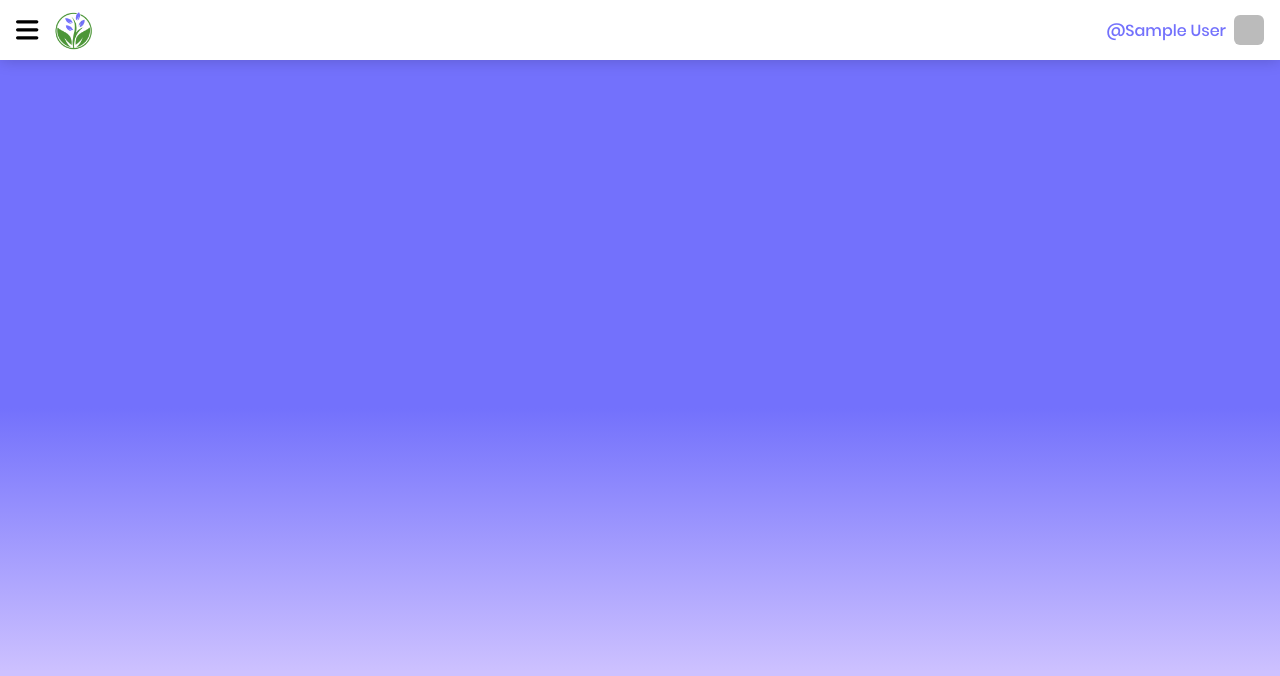
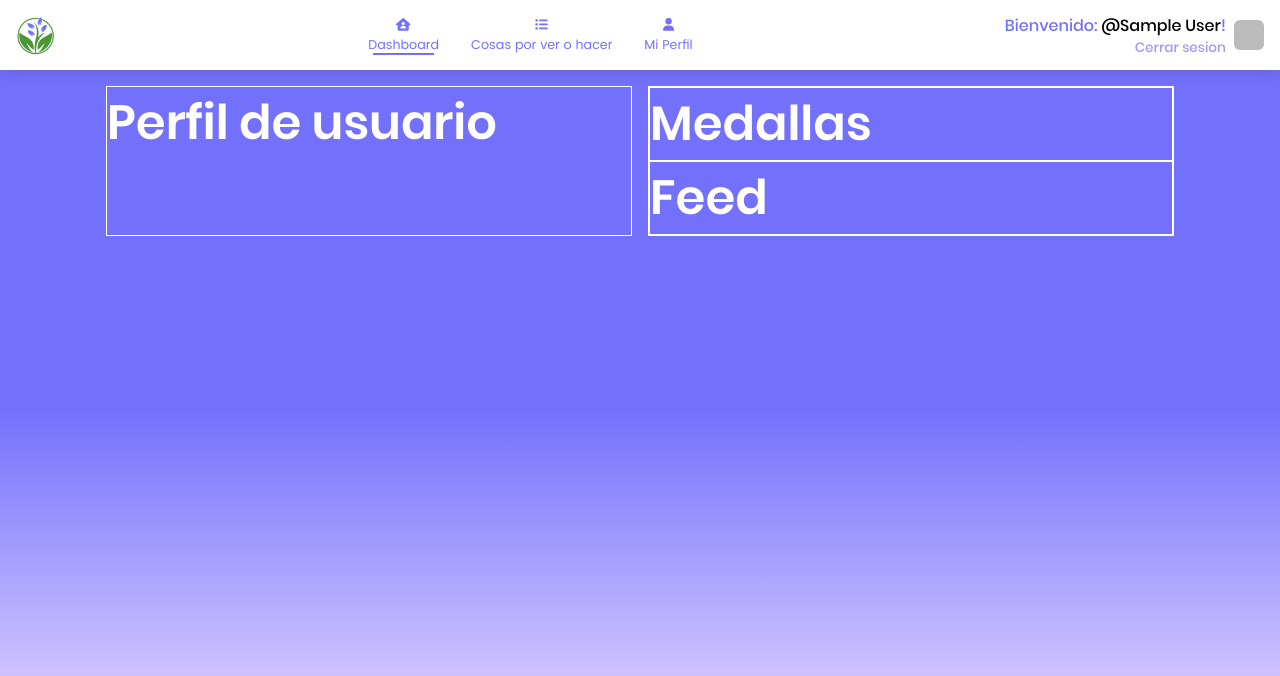
Before and after one commit to devsAroundWorld/my-daily-discoveries, a Vue app: page /user/dashboard in a window 1280 px wide. Shown: the top 676 px of the page. Built offline with nearby package versions, Linux system fonts and the light colour scheme; no server answers; sample sign-in values are in the browser's storage; what @formkit/vue, vue3-lottie would draw is missing.

Commit message:
feat: Update layout for dashboard user view

```diff
--- a/src/assets/styles/06-components/header.css
+++ b/src/assets/styles/06-components/header.css
@@ -6,9 +6,6 @@
   width: 100%;
   height: 60px;
   background: var(--white);
-  position: fixed;
-  top: 0;
-  left: 0;
   box-shadow: 0 0 15px 0 rgba(0,0,0,.2);
   & img {
     object-fit: cover;
@@ -22,6 +19,9 @@
     & button {
       display: flex;
       align-items: center;
+      & svg {
+        color: var(--pastel-indigo);
+      }
     }
   }
   & .fa-bars {
@@ -47,7 +47,6 @@
     }
     & ul {
       display: flex;
-      align-items: center;
       flex-direction: column;
       width: 100%;
       gap: 1.2rem;
@@ -55,7 +54,7 @@
     & li,
     & a {
       display: inherit;
-      align-items: inherit;
+      align-items: center;
     }
     & a,
     & button {
@@ -63,20 +62,42 @@
       font-weight: 400;
       font-style: normal;
     }
+    & .router-link-active {
+      & li span {
+        position: relative;
+        &::before {
+          content: "";
+          width: 80%;
+          height: 2px;
+          background: var(--white);
+          position: absolute;
+          left: 0;
+          right: 0;
+          margin: 0 auto;
+          bottom: -3px;
+          animation: activeRouteIndicator 1s infinite ease;
+        }
+      }
+    }
     & li {
       width: 100%;
       height: 50px;
-      padding: .5rem 0;
+      padding: .5rem;
       gap: .8rem;
+      transition: background .3s ease;
+      border-radius: 8px;
+      &:hover {
+        background: var(--pastel-indigo);
       }
-    & li svg {
+      & svg {
         width: fit-content;
         color: var(--white);
       }
       & a {
         width: 100%;
         height: 100%;
-      font-size: 1.1rem;
+        font-size: 1.2rem;
+      }
     }
   }
   & .header__btn-close-menu {
@@ -97,9 +118,26 @@
     display: flex;
     align-items: center;
     gap: .5rem;
-    & span {
+    & .header__account--info {
       color: var(--pastel-indigo);
       font-weight: 500;
+      display: flex;
+      align-items: center;
+      flex-direction: column;
+      justify-content: flex-end;
+      & b {
+        color: var(--black);
+      }
+    }
+    & .header__account--logout {
+      width: 100%;
+      font-size: .85rem;
+      color: var(--gentle-purple);
+      cursor: pointer;
+      text-align: right;
+      &:hover {
+        text-decoration: underline;
+      }
     }
     & img {
       border-radius: 6px;
@@ -109,3 +147,66 @@
     }
   }
 }
+
+@media screen and (min-width: 992px) {
+  .header {
+    height: 70px;
+    & .header__btn-log-out,
+    & .header__btn-close-menu {
+      display: none;
+    }
+    & .header__menu {
+      & button {
+        display: none;
+      }
+    }
+    & .header__links {
+      position: static;
+      height: auto;
+      width: auto;
+      flex-direction: row;
+      background: transparent;
+      box-shadow: none;
+      color: var(--pastel-indigo);
+      padding: 0;
+      & ul {
+        flex-direction: row;
+        gap: 2rem;
+        .router-link-active {
+          & li span {
+            &::before {
+              background: var(--pastel-indigo);
+            }
+          }
+        }
+        & li {
+          padding: 0;
+          gap: .5rem;
+          flex-direction: column;
+          justify-content: center;
+          &:hover {
+            background: transparent;
+          }
+          & a,
+          & svg,
+          & span {
+            color: var(--pastel-indigo);
+            font-size: .8rem;
+          }
+        }
+      }
+    }
+  }
+}
+
+@keyframes activeRouteIndicator {
+  from {
+    width: 80%;
+  }
+  50% {
+    width: 0%;
+  }
+  to {
+    width: 100%;
+  }
+}
--- a/src/components/HeaderApp.vue
+++ b/src/components/HeaderApp.vue
@@ -6,7 +6,7 @@
 
   const navLinks = [
     {
-      to: '/',
+      to: '/user',
       text: 'Dashboard',
       icon: 'fa-house-user'
     },
@@ -67,15 +67,18 @@
         <font-awesome-icon :icon="['fa', 'circle-xmark']" />
       </button>
       <ul>
-        <li
+        <router-link
           v-for="link in navLinks"
           :key="`${link}-1`"
+          :to="link.to"
         >
-          <font-awesome-icon :icon="link.icon" />
-          <router-link :to="link.to">
-            {{ link.text }}
-          </router-link>
-        </li>
+          <li>
+            <font-awesome-icon :icon="link.icon" />
+            <span>
+              {{ link.text }}
+            </span>
+          </li>
+        </router-link>
       </ul>
       <button
         class="header__btn-log-out"
@@ -86,9 +89,20 @@
       </button>
     </nav>
     <div class="header__account">
-      <span v-if="userData?.userName">
-        @{{ userData.userName }}
-      </span>
+      <div
+        v-if="userData?.userName"
+        class="header__account--info"
+      >
+        <span>
+          Bienvenido: <b>@{{ userData.userName }}</b>!
+        </span>
+        <button
+          class="header__account--logout"
+          @click="logOut"
+        >
+          Cerrar sesion
+        </button>
+      </div>
       <img
         v-if="userData?.photo"
         :src="userData?.photo"
--- a/src/views/LandingPageView.vue
+++ b/src/views/LandingPageView.vue
@@ -1,5 +1,5 @@
 <script setup lang="ts">
-  import { ref, reactive, onMounted, onBeforeUnmount } from 'vue'
+  import { ref, reactive, onMounted, onUnmounted } from 'vue'
   import { BarChart } from 'vue-chart-3'
   import { Chart, registerables } from 'chart.js'
   import HealthStats from '@/mockup-data/health-stats.json'
@@ -114,7 +114,7 @@
     })
   })
 
-  onBeforeUnmount(() => {
+  onUnmounted(() => {
     window.removeEventListener('scroll', () => {})
   })
 
@@ -127,8 +127,10 @@
 
   const handleScroll = (section: { isActive: boolean, element: HTMLElement | null }) => {
     const windowHeight = window.innerHeight
-    const elementTop:number = section!.element!.getBoundingClientRect?.()!.top
-    section.isActive = elementTop < windowHeight - 100
+    const elementTop = section.element?.getBoundingClientRect()?.top
+    if (elementTop !== undefined) {
+      section.isActive = elementTop < windowHeight - 100
+    }
   }
 </script>
 
--- a/src/views/private/DashboardView.vue
+++ b/src/views/private/DashboardView.vue
@@ -2,7 +2,29 @@
 </script>
 
 <template>
-  <div>
-    Dashboard View
+  <div class="dashboard-view">
+    <div>Perfil de usuario</div>
+    <div>
+      <div>Medallas</div>
+      <div>Feed</div>
+    </div>
   </div>
 </template>
+
+<style lang="css" scoped>
+.dashboard-view {
+  padding: 1rem;
+  color: white;
+  font-style: normal;
+  font-weight: 600;
+  font-size: 3rem;
+  display: flex;
+  gap: 1rem;
+  max-width: 1100px;
+  margin: 0 auto;
+  & div {
+    width: 100%;
+    border: 1px solid white;
+  }
+}
+</style>
```
Also changed, not shown: src/views/private/UserView.vue (line endings or trailing spaces). Lines whose indentation alone changed are shown as unchanged.
